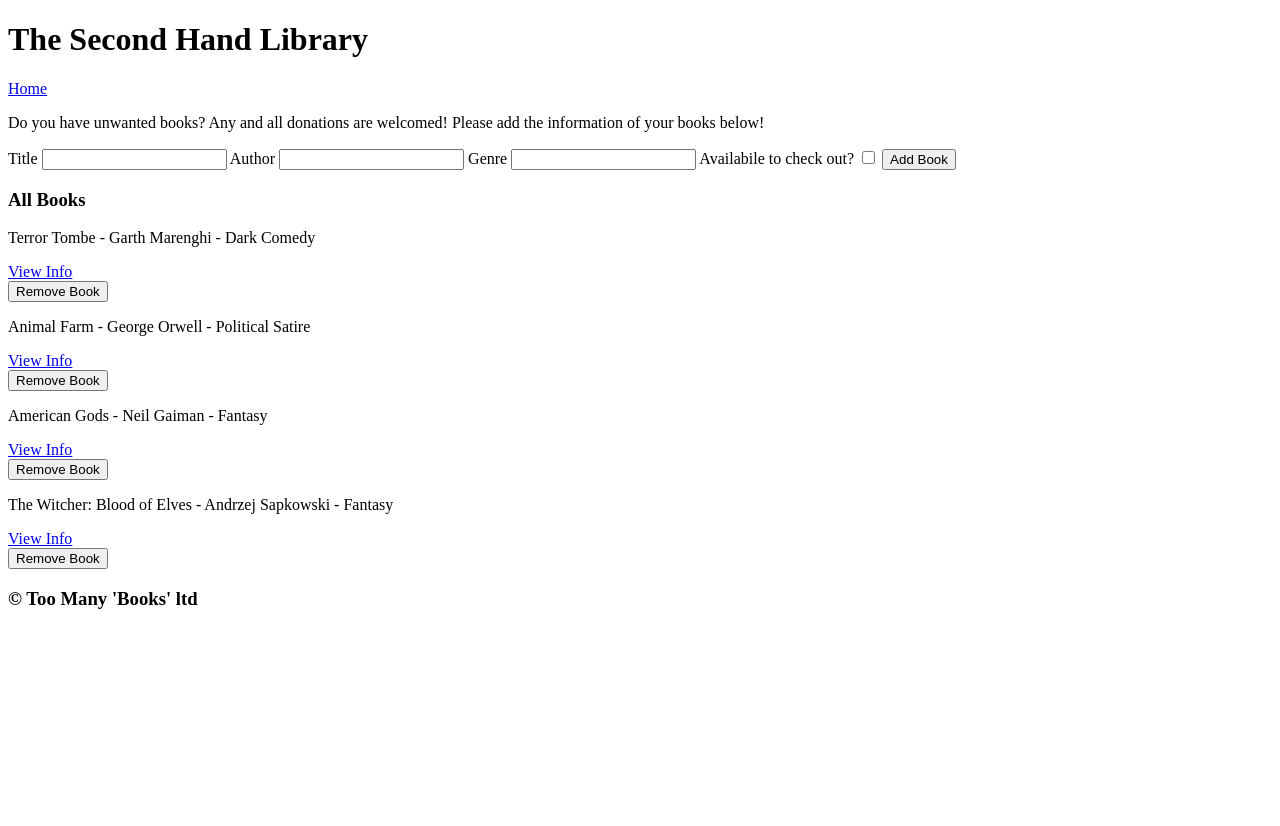
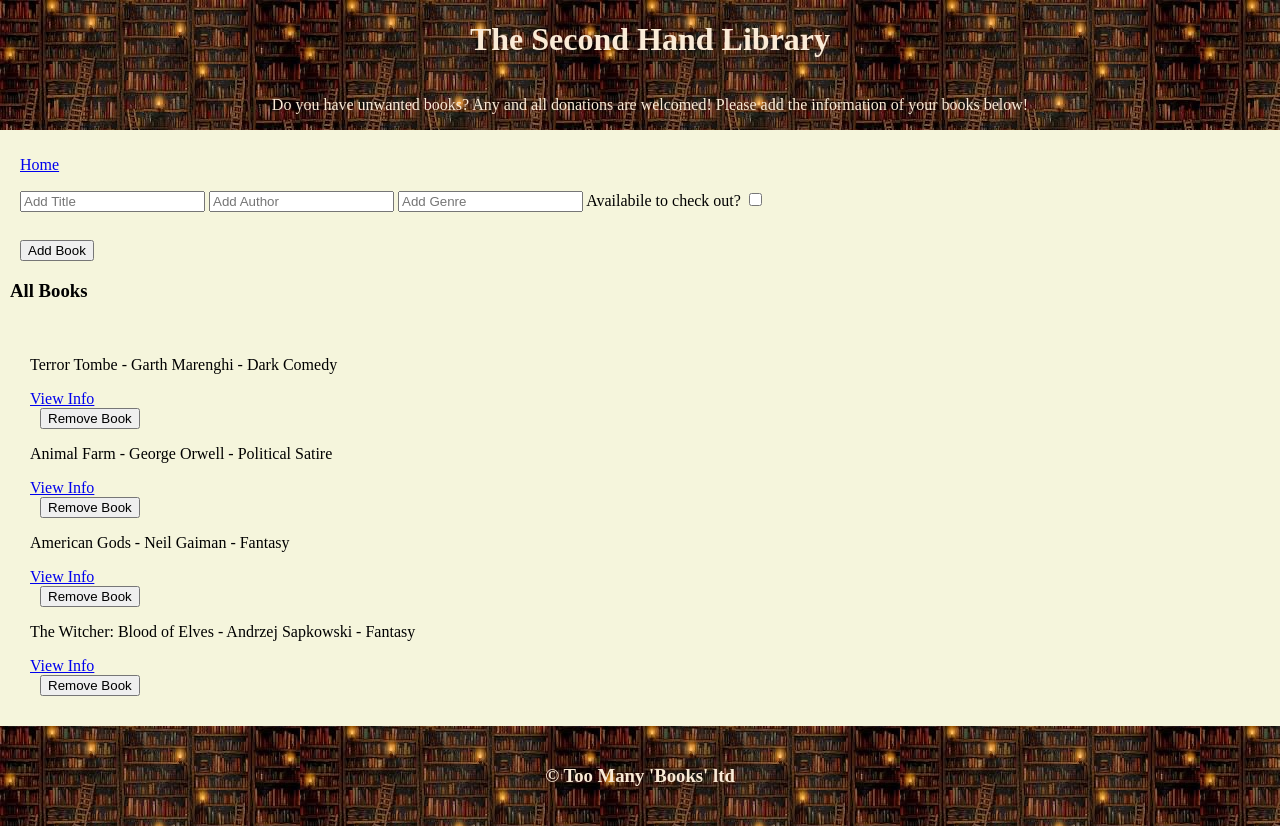
Before and after one commit to ewangomolka/week_03_weekend_homework, a Flask app: page /books in a window 1280 px wide. Before the commit the page ends 609 px from the top, so only its background shows below. Run offline with Flask 3, Linux system fonts and the light colour scheme.

Commit message:
second commit

```diff
--- /dev/null
+++ b/static/book_section.css
@@ -0,0 +1,35 @@
+form > a {
+    opacity: 0;
+    transition: 0.3s opacity;
+}
+
+.tickbox:hover + a {
+    opacity: 1;
+}
+
+.addbutton {
+    text-align:start;
+    padding-top: 10px;
+}
+
+form {
+    padding-left:10px;
+}
+
+.addbutton > input:hover {
+    background-color: rgb(34, 218, 34);
+}
+
+.remove:hover {
+    background-color: rgb(241, 42, 42);
+    color: antiquewhite;
+}
+
+div > form > a {
+    opacity: 0;
+    transition: 0.3s opacity;
+}
+
+.remove:hover + a {
+    opacity: 1;
+}
--- /dev/null
+++ b/static/main_style.css
@@ -0,0 +1,47 @@
+
+html, body, #gridcontainer {
+    height: 100%;
+}
+
+body {
+    margin: 0;
+}
+
+header {
+    background-image: url("library_image\ Large.jpeg");
+    color:antiquewhite;
+    display: flex;
+    justify-content: space-around;
+    flex-direction: column;
+    padding-left: 20px;
+
+}
+
+main {
+    padding: 10px;
+    background-color: beige;
+}
+main > div {
+    padding: 20px;
+}
+
+footer {
+    background-image: url("library_image\ Large.jpeg");
+    color:antiquewhite;
+    display: flex;
+    justify-content: center;
+    text-align: center;
+    padding: 20px;
+}
+
+header > h1 {
+    text-align: center;
+}
+
+.add-text {
+    text-align: center;
+}
+
+header > p {
+    color: antiquewhite;
+}
--- a/templates/base.html
+++ b/templates/base.html
@@ -5,14 +5,15 @@
     <meta charset="UTF-8">
     <meta http-equiv="X-UA-Compatible" content="IE=edge">
     <meta name="viewport" content="width=device-width, initial-scale=1.0">
+    <link href="{{ url_for('static', filename='main_style.css') }}" rel="stylesheet">
     <title>Library</title>
 </head>
 <body>
-    <div>
+    <div id="gridcontainer">
     <header>
         <h1>The Second Hand Library</h1>
-        <p> <a href='/'>Home</a></p>
-        <p>Do you have unwanted books? Any and all donations are welcomed! Please add the information of your books below!</p>
+        <!-- <p> <a href='/'>Home</a></p> -->
+        <p class="add-text">Do you have unwanted books? Any and all donations are welcomed! Please add the information of your books below!</p>
     </header>
     <main>
         {% block content %}
--- a/templates/index.html
+++ b/templates/index.html
@@ -1,19 +1,23 @@
 {% extends 'base.html' %}
 
 {% block content %}
+<link href="{{ url_for('static', filename='book_section.css') }}" rel="stylesheet">
     <form action="/books" method="post">
-        <label for="title">Title</label>
-        <input type="text" name="title" id="id">
-        <label for="author">Author</label>
-        <input type="text" name="author" id="id">
-        <label for="genre">Genre</label>
-        <input type="text" name="genre" id="id">
+        <p> <a href='/'>Home</a></p>
+        <!-- <label for="title">Title</label> -->
+        <input type="text" name="title" id="id" placeholder="Add Title">
+        <!-- <label for="author">Author</label> -->
+        <input type="text" name="author" id="id" placeholder="Add Author">
+        <!-- <label for="genre">Genre</label> -->
+        <input type="text" name="genre" id="id" placeholder="Add Genre">
         <label for="available">Availabile to check out?</label>
-        <input type="checkbox" name="available" id="id">
+        <input class="tickbox" type="checkbox" name="available" id="id"><a>If you have shipped your book to us already, please tick this box! If you are yet to send us your book then you can ignore this box!</a>
+        <div class=addbutton>
             <input type="submit" value="Add Book">
+        </div>
     </form>
     <h3>All Books</h3>
-
+    <div>
         {% for book in books_list %}
             <p>
                 {{book.title}} - {{book.author}} - {{book.genre}}
@@ -21,7 +25,8 @@
             <a href="{{ url_for('single_book', book_id=book.id) }}">View Info</a>
 
                 <form action="books/delete/{{ book.title }}" method="POST">
-                <input type="submit" value="Remove Book">
+                    <input class="remove" type="submit" value="Remove Book"><a> --> Are you sure you want to remove this book?</a>
                 </form>
         {% endfor %}
+    </div>
 {% endblock %}
```
Also changed, not shown: static/library_image Large.jpeg (added). Lines whose indentation alone changed are shown as unchanged.
